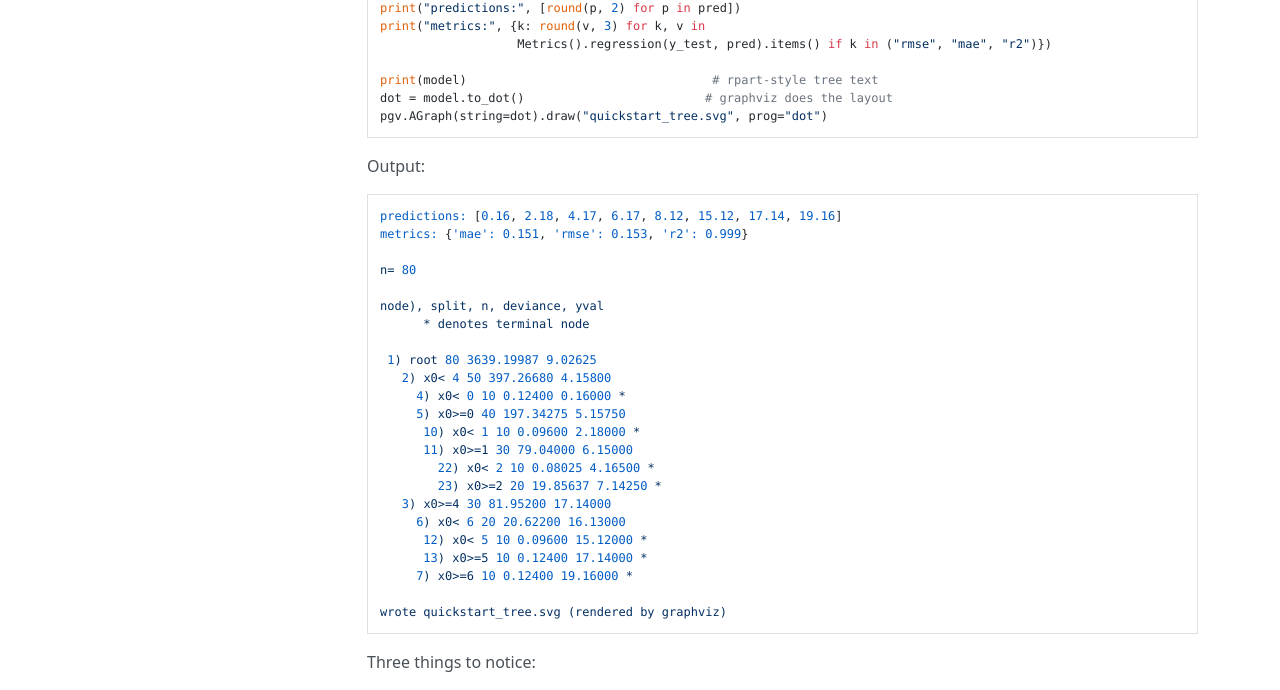
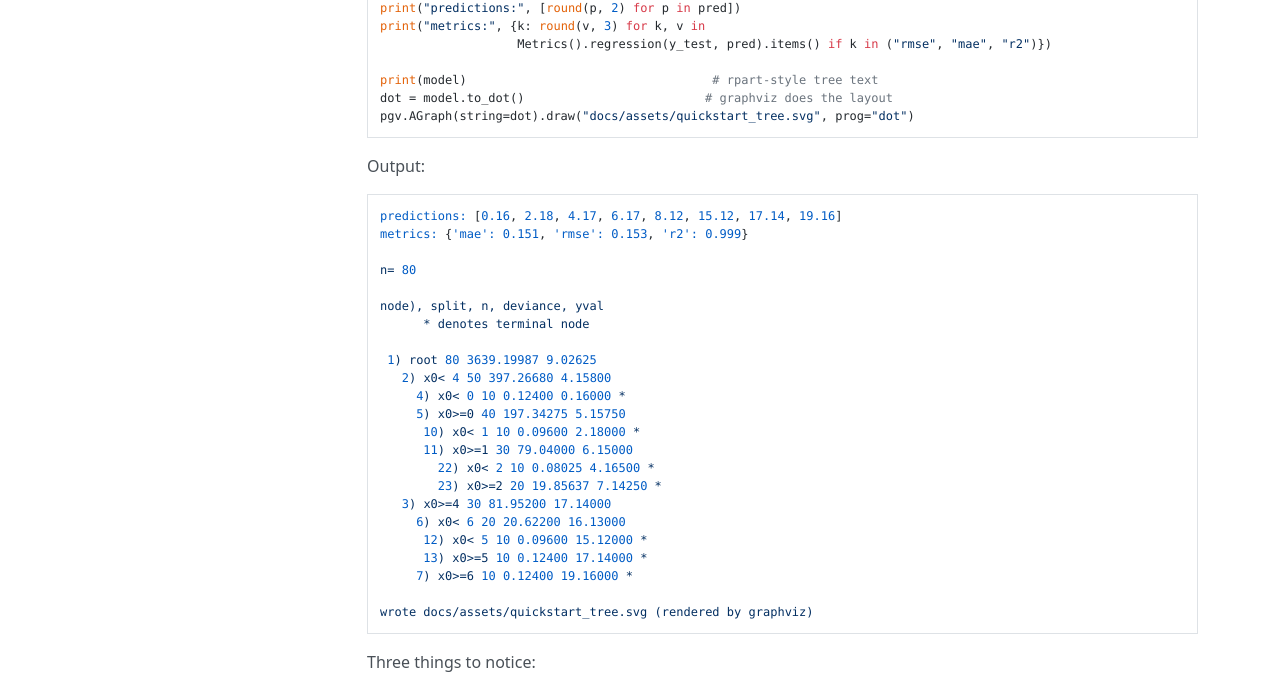
Before and after one commit to jkapila/mltreelib, an MkDocs documentation site: the page built from docs/quickstart.md, in a window 1280 px wide and 1387 px high. Shown: the part 386-1076 px from the top of the window. Built offline with MkDocs 1.6.1, drawn with Linux system fonts in a browser that asks for light colours; nearby versions of some CDN libraries.

Commit message:
quickstart diagram lands in docs/assets

````diff
--- a/docs/quickstart.md
+++ b/docs/quickstart.md
@@ -21,7 +21,7 @@ print("metrics:", {k: round(v, 3) for k, v in
 
 print(model)                                  # rpart-style tree text
 dot = model.to_dot()                         # graphviz does the layout
-pgv.AGraph(string=dot).draw("quickstart_tree.svg", prog="dot")
+pgv.AGraph(string=dot).draw("docs/assets/quickstart_tree.svg", prog="dot")
 ```
 
 Output:
@@ -49,7 +49,7 @@ node), split, n, deviance, yval
       13) x0>=5 10 0.12400 17.14000 *
      7) x0>=6 10 0.12400 19.16000 *
 
-wrote quickstart_tree.svg (rendered by graphviz)
+wrote docs/assets/quickstart_tree.svg (rendered by graphviz)
 ```
 
 Three things to notice:
````
Also changed, not shown: docs/assets/quickstart_tree.svg (renamed from quickstart_tree.svg), 1 other file.
